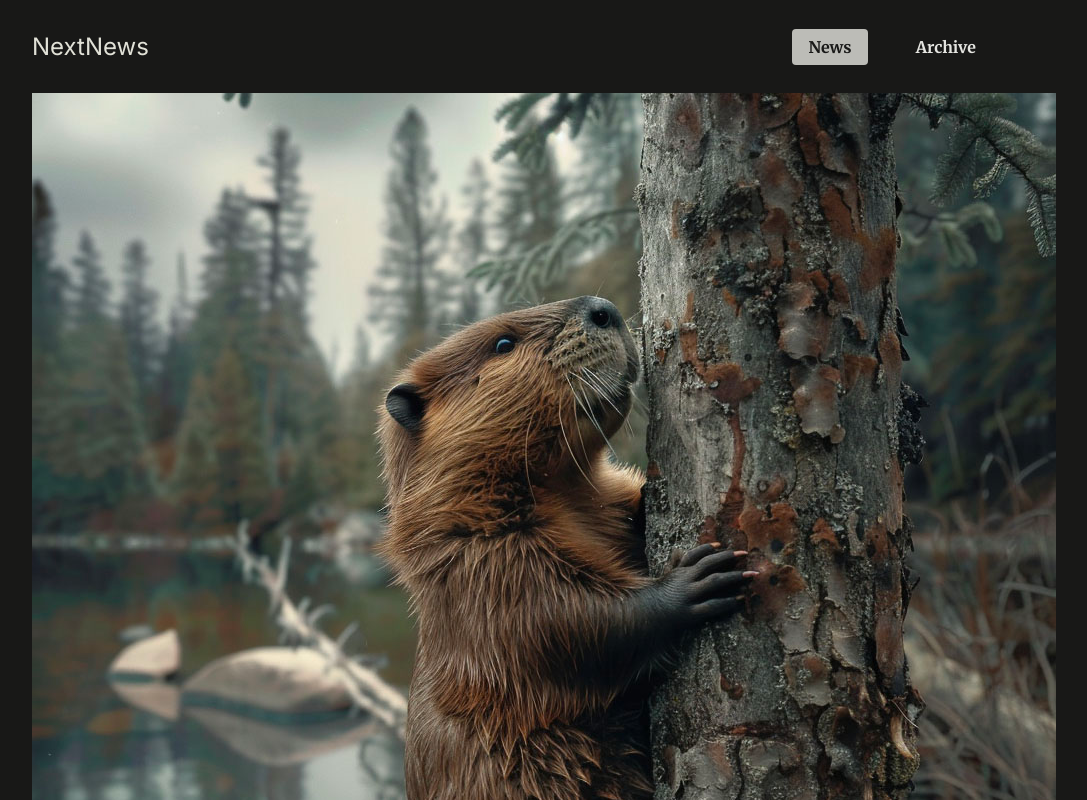
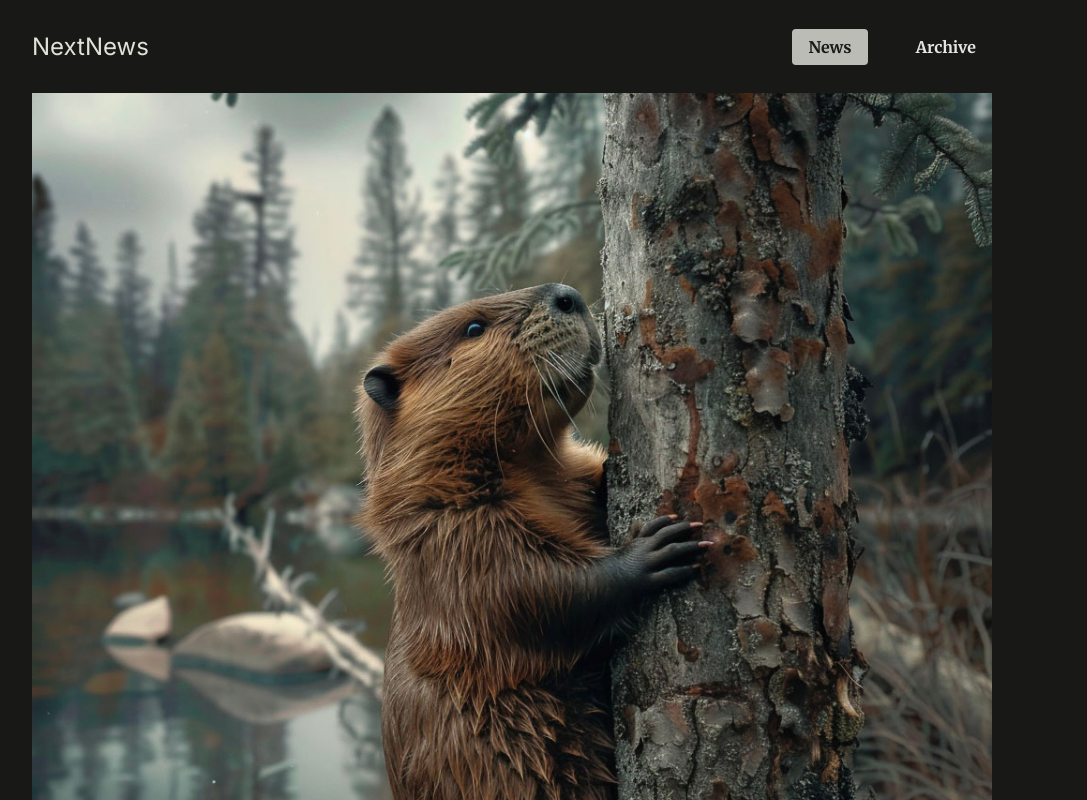
Before and after one commit to LordCracken/Next.js-Page-Routing-Rendering, a Next.js app: page /news/beaver-plague/image in a window 1280 px wide. Shown: the top 800 px of the page, without its empty margins (128-1215 px from the left). Built offline with nearby package versions, Linux system fonts and the light colour scheme.

Commit message:
fix: restrict image size on news image page to prevent image overflow

```diff
--- a/app/globals.css
+++ b/app/globals.css
@@ -193,3 +193,13 @@ ul {
   text-align: center;
   margin-top: 3rem;
 }
+
+.fullscreen-image {
+  width: 100%;
+}
+
+.fullscreen-image img {
+  width: 100%;
+  height: 100%;
+  object-fit: contain;
+}
```
